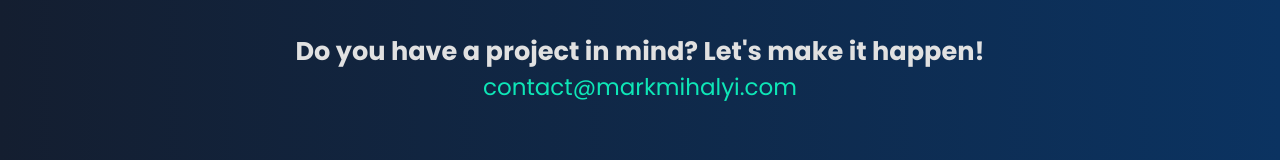
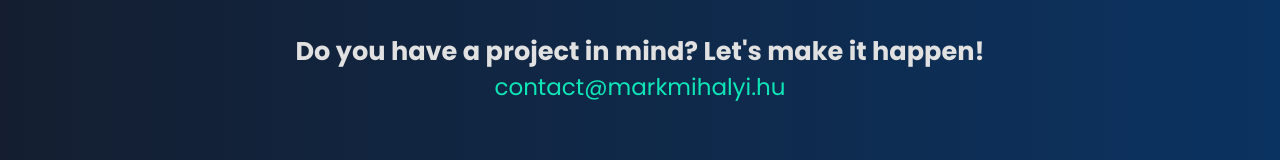
Before and after one commit to markmihalyi/markmihalyi.hu, a Next.js app: page /contact in a window 1280 px wide. Shown: the part 326-486 px from the top of the page. Built offline with nearby package versions, Linux system fonts and the light colour scheme.

Commit message:
Domain lecserélése

```diff
--- a/package.json
+++ b/package.json
@@ -1,5 +1,5 @@
 {
-  "name": "markmihalyi.com",
+  "name": "markmihalyi.hu",
   "version": "1.0.0",
   "private": true,
   "scripts": {
--- a/src/pages/aboutme.tsx
+++ b/src/pages/aboutme.tsx
@@ -1,11 +1,11 @@
+import { Transition } from '@headlessui/react';
 import AboutMe_Heading from 'assets/AboutMe.png';
+import { NextPage } from 'next';
 import Head from 'next/head';
 import Image from 'next/image';
-import { NextPage } from 'next';
 import React from 'react';
+import useLoading from '../common/hooks/useLoading';
 import Terminal from '../components/Terminal';
-import { Transition } from '@headlessui/react';
-import useLoading from '../common/hooks/useLoading';
 
 const AboutMe: NextPage = () => {
   const [showTitle, setShowTitle] = React.useState(false);
@@ -53,7 +53,7 @@ const AboutMe: NextPage = () => {
           leaveTo="opacity-0"
         >
           <Terminal
-            title="markmihalyi.com/aboutme"
+            title="markmihalyi.hu/aboutme"
             className="mb-8 w-[95vw] max-w-[1280px] lg:mb-0 lg:w-[92vw] xl:w-[91vw]"
           >
             <div className="px-10 py-10 text-justify font-fira-code text-base lg:text-xl xl:py-14 2xl:py-16 3xl:py-20">
--- a/src/pages/contact.tsx
+++ b/src/pages/contact.tsx
@@ -1,7 +1,7 @@
+import { Transition } from '@headlessui/react';
+import { NextPage } from 'next';
 import Head from 'next/head';
-import { NextPage } from 'next';
 import React from 'react';
-import { Transition } from '@headlessui/react';
 import useLoading from '../common/hooks/useLoading';
 
 const Contact: NextPage = () => {
@@ -39,9 +39,9 @@ const Contact: NextPage = () => {
           </h1>
           <a
             className="w-max font-poppins text-[1.8vw] text-heading transition duration-300 hover:text-[#4efff1] hover:drop-shadow 4xl:text-[34px]"
-            href="mailto:contact@markmihalyi.com"
+            href="mailto:contact@markmihalyi.hu"
           >
-            contact@markmihalyi.com
+            contact@markmihalyi.hu
           </a>
         </div>
         <div role="main" className="flex flex-col items-center text-center lg:hidden">
@@ -53,9 +53,9 @@ const Contact: NextPage = () => {
           </h2>
           <a
             className="w-max font-poppins text-[4.5vw] text-heading transition duration-300 active:text-[#4efff1] sm:text-[3.8vw] md:text-[3.2vw]"
-            href="mailto:contact@markmihalyi.com"
+            href="mailto:contact@markmihalyi.hu"
           >
-            contact@markmihalyi.com
+            contact@markmihalyi.hu
           </a>
         </div>
       </Transition>
--- a/src/pages/index.tsx
+++ b/src/pages/index.tsx
@@ -1,12 +1,12 @@
-import Code from '../components/Code';
+import { Transition } from '@headlessui/react';
 import FullStack from 'assets/FullStack.png';
+import type { NextPage } from 'next';
 import Head from 'next/head';
 import Image from 'next/image';
-import type { NextPage } from 'next';
 import React from 'react';
+import useLoading from '../common/hooks/useLoading';
+import Code from '../components/Code';
 import Terminal from '../components/Terminal';
-import { Transition } from '@headlessui/react';
-import useLoading from '../common/hooks/useLoading';
 
 type Code = {
   className?: string;
@@ -80,7 +80,7 @@ const Home: NextPage = () => {
             leaveTo="opacity-0"
           >
             <Terminal
-              title="markmihalyi.com"
+              title="markmihalyi.hu"
               className="h-[45vw] max-h-[490px] w-[92vw] max-w-[1000px] sm:h-[25vw] sm:w-[74vw] md:h-[24vw] md:w-[59vw] xl:h-[18vw] xl:w-[37vw] 4xl:h-[345px] 4xl:w-[710px]"
             >
               <div className="ml-[3vw] flex h-full flex-col justify-center overflow-y-hidden overflow-x-visible whitespace-nowrap font-jetbrains-mono text-xs font-medium sm:ml-[2vw] sm:text-xs md:ml-[2.5vw] md:text-[1.4vw] lg:ml-[1.5vw] lg:text-[1.5vw] xl:text-[0.9vw] 3xl:text-[1.08rem] 4xl:ml-[28.8px]">
--- a/src/pages/uses.tsx
+++ b/src/pages/uses.tsx
@@ -1,11 +1,11 @@
+import { Transition } from '@headlessui/react';
+import Uses_Heading from 'assets/Uses.png';
+import { NextPage } from 'next';
 import Head from 'next/head';
 import Image from 'next/image';
-import { NextPage } from 'next';
 import React from 'react';
+import useLoading from '../common/hooks/useLoading';
 import Terminal from '../components/Terminal';
-import { Transition } from '@headlessui/react';
-import Uses_Heading from 'assets/Uses.png';
-import useLoading from '../common/hooks/useLoading';
 
 const Uses: NextPage = () => {
   const [showTitle, setShowTitle] = React.useState(false);
@@ -53,7 +53,7 @@ const Uses: NextPage = () => {
           leaveTo="opacity-0"
         >
           <Terminal
-            title="markmihalyi.com/uses"
+            title="markmihalyi.hu/uses"
             className="mb-8 w-[95vw] max-w-[1280px] lg:mb-0 lg:w-[92vw] xl:w-[91vw]"
           >
             <div className="h-full px-10 py-10 font-fira-code text-base lg:flex lg:flex-row lg:flex-wrap lg:justify-between xl:py-28 xl:text-xl 2xl:py-32 3xl:py-40">
```
Also changed, not shown: 1 other file (tests, documents, lock files or other folders).
